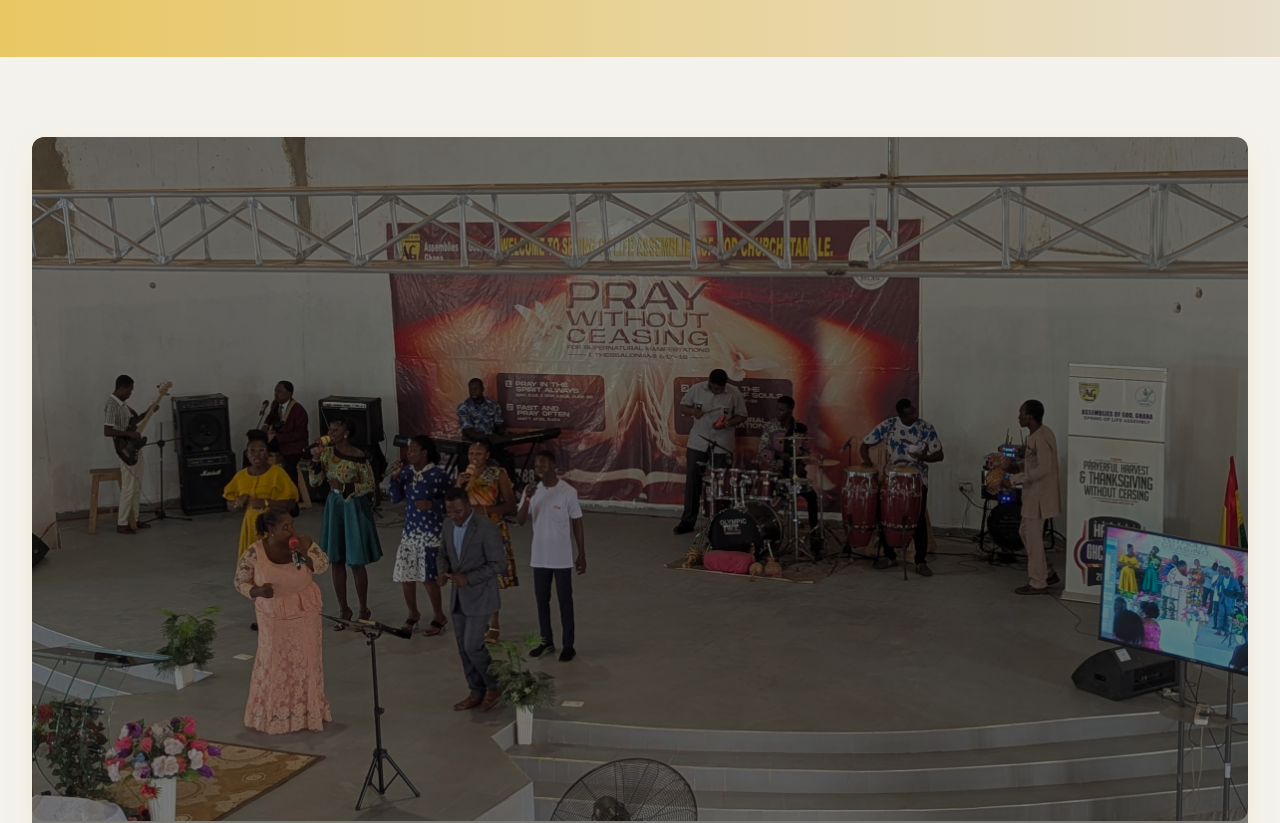
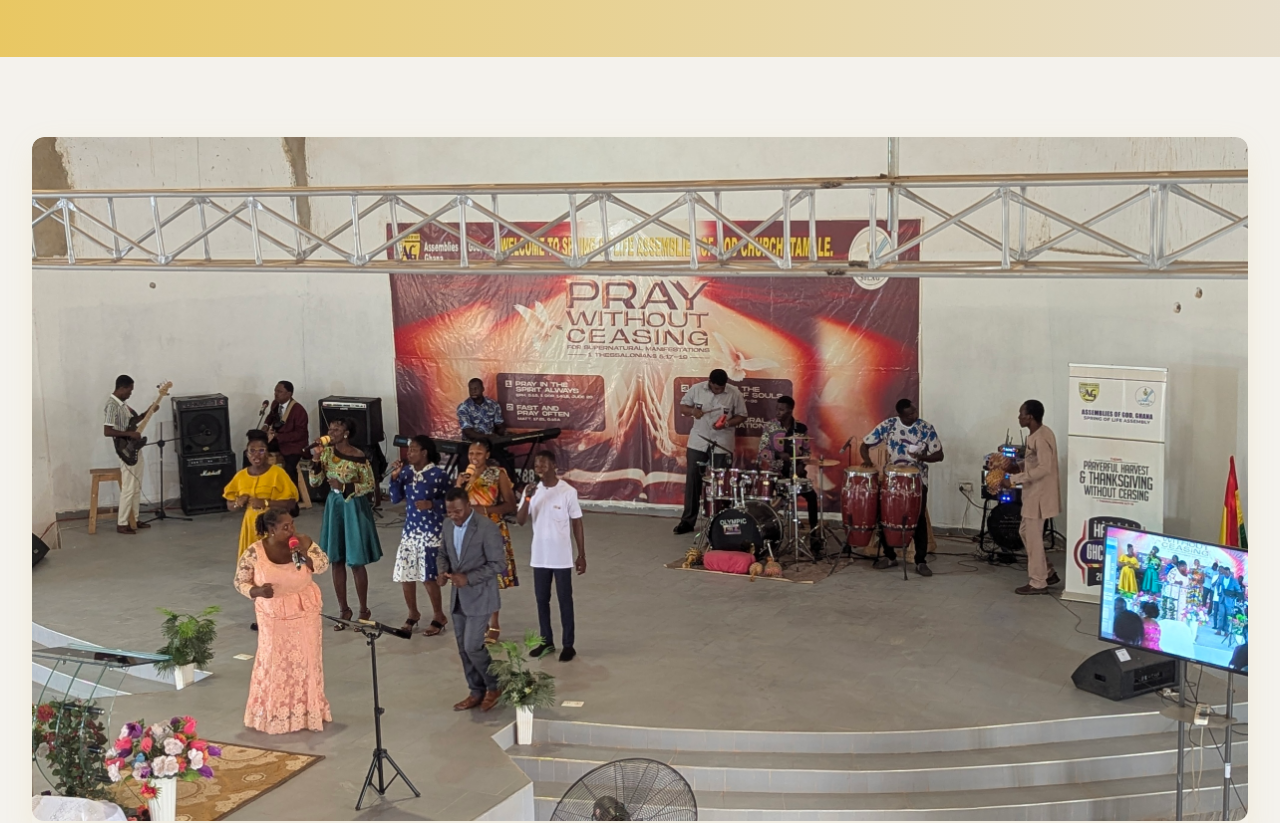
Before and after one commit to Phaako/spring-of-life-site, a React (Vite) app: page /about in a window 1280 px wide. Shown: the part 380-1203 px from the top of the page. Built offline with nearby package versions, Linux system fonts and the light colour scheme; the HTML template or start-up script is replaced by a standard one.

Commit message:
removed dark overlay

```diff
--- a/src/pages/About.tsx
+++ b/src/pages/About.tsx
@@ -103,7 +103,7 @@ const About = () => {
       />
 
       {/* Dark Overlay */}
-      <div className="absolute inset-0 bg-black/50"></div>
+      {/* <div className="absolute inset-0 bg-black/50"></div> */}
     </div>
   </div>
 </section>
```
